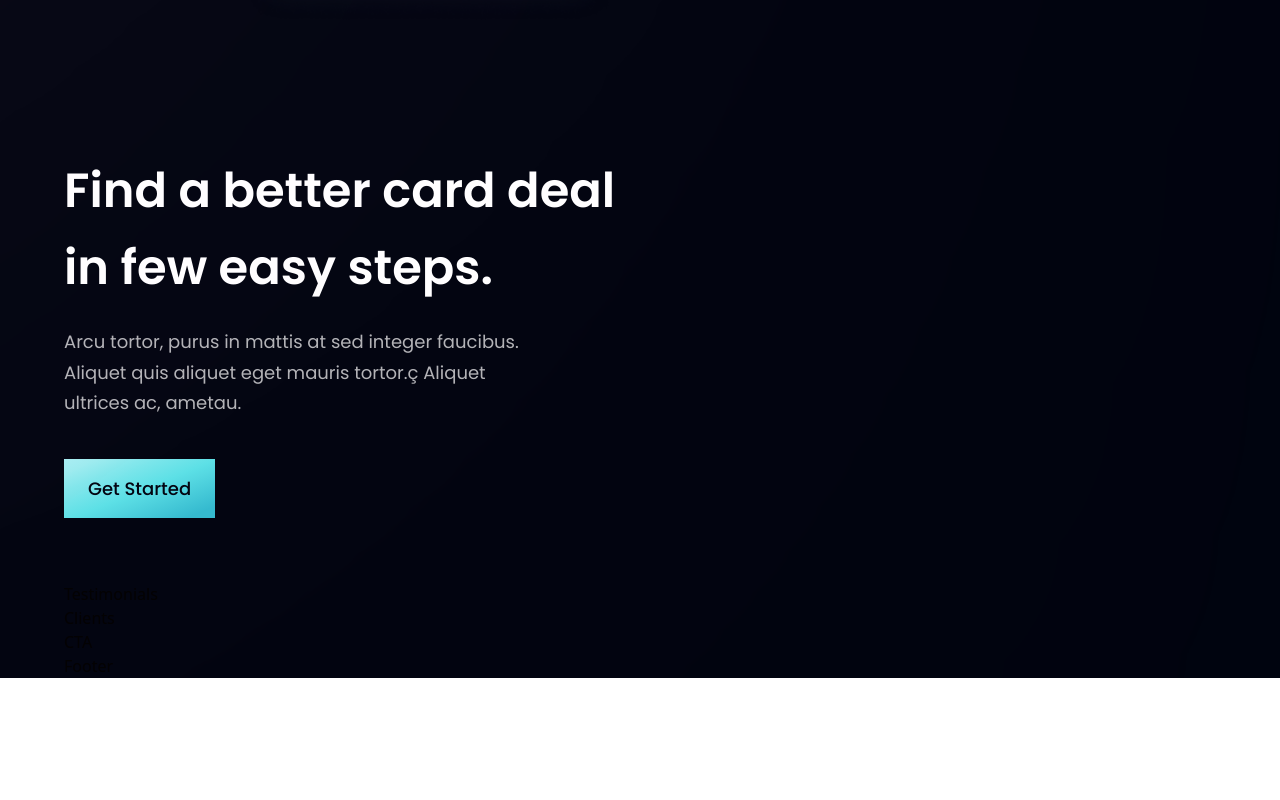
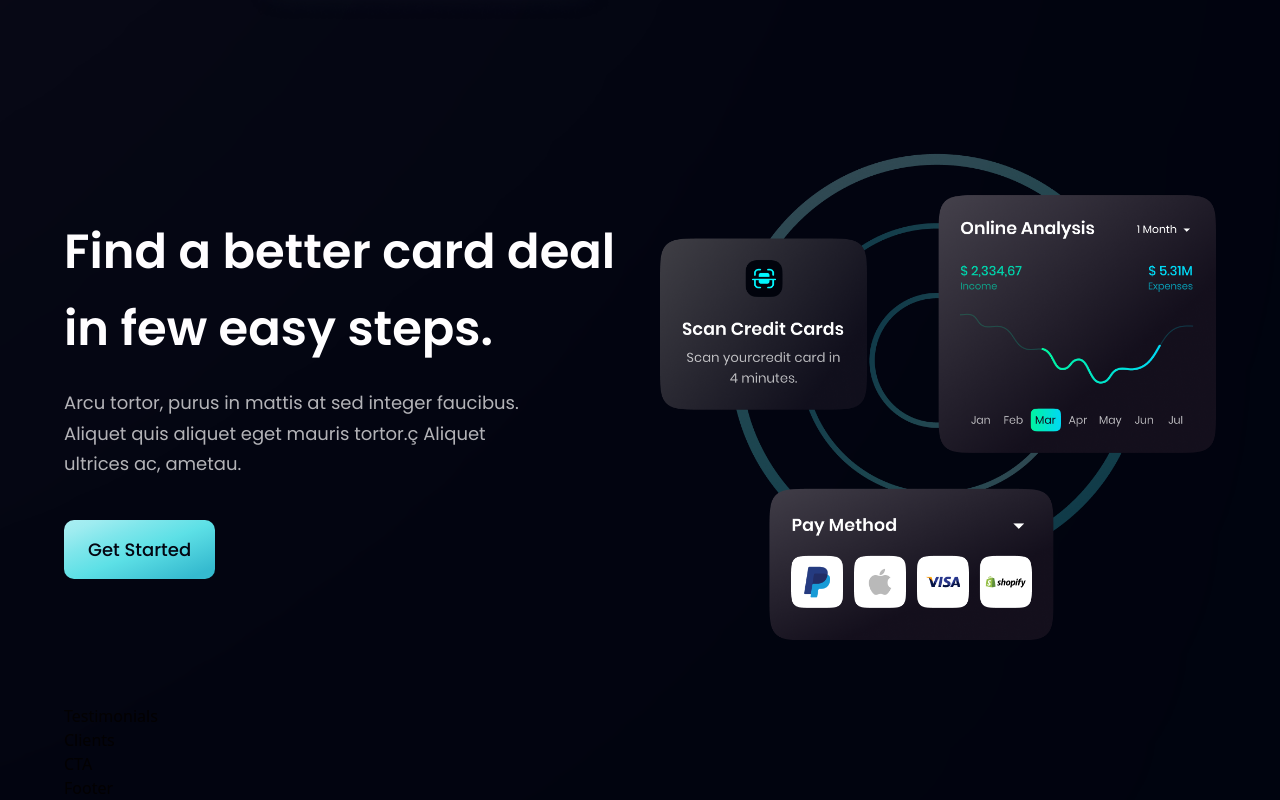
Before and after one commit to rva-mike/bank-modern-app, a React (Vite) app: page / in a window 1280 px wide. Shown: the part 2090-2890 px from the top of the page. Before the commit the page ends 2768 px from the top, so only its background shows below. Built offline with nearby package versions, Linux system fonts and the light colour scheme.

Commit message:
added image to CardDeal component, add ed button border radius

```diff
--- a/src/components/Button.jsx
+++ b/src/components/Button.jsx
@@ -2,7 +2,7 @@ import React from 'react'
 
 const Button = ({ styles }) => {
   return (
-    <button type='button' className={`py-4 px-6 bg-blue-gradient font-poppins font-medium text-[18px] text-primary outline-none ${styles}`}>Get Started</button>
+    <button type='button' className={`py-4 px-6 bg-blue-gradient font-poppins font-medium text-[18px] text-primary outline-none ${styles} rounded-[10px]`}>Get Started</button>
   )
 }
 
--- a/src/components/CardDeal.jsx
+++ b/src/components/CardDeal.jsx
@@ -12,7 +12,10 @@ const CardDeal = () => (
         Arcu tortor, purus in mattis at sed integer faucibus. Aliquet quis aliquet eget mauris tortor.ç Aliquet ultrices ac, ametau.
       </p>
       <Button styles='mt-10' />
+    </div>
 
+    <div className={layout.sectionImg}>
+      <img src={card} alt="card" className='w-[100%] h-[100%]' />
     </div>
 
   </section >
```
